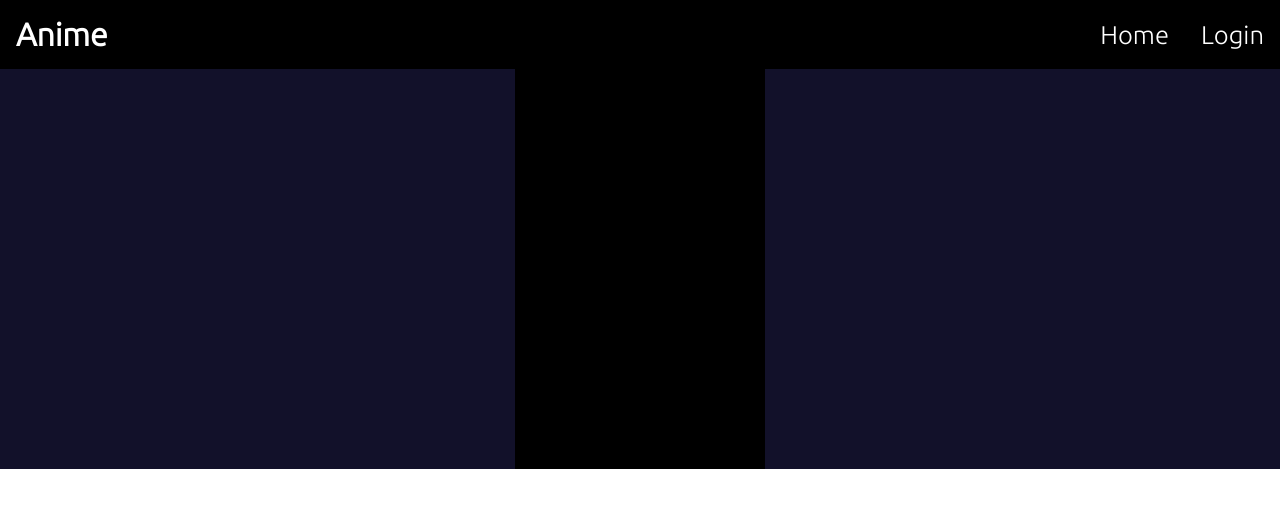
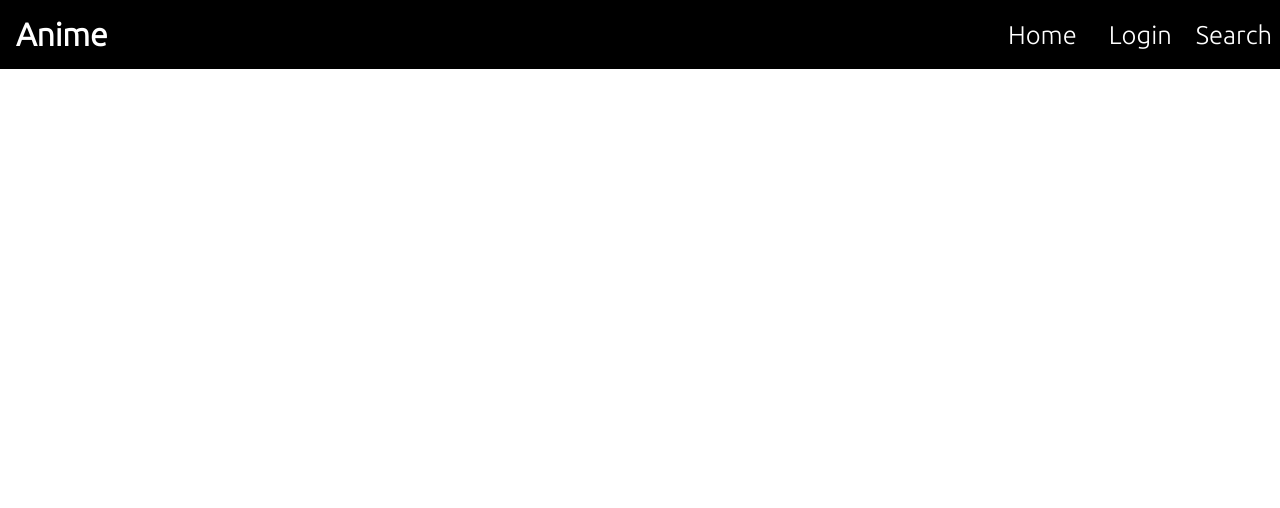
Before and after one commit to crattanasamay/Anime-Website, a React (Create React App) app: page /login in a window 1280 px wide. Shown: the top 508 px of the page. Built offline with nearby package versions, Linux system fonts and the light colour scheme; the HTML template or start-up script is replaced by a standard one; a web font is replaced by a local one.

Commit message:
Revert "Login Page Fix"
This reverts commit b2f15b33246356be89cf5b2e9351dbba1a6a239c.

```diff
--- a/src/pages/Login.jsx
+++ b/src/pages/Login.jsx
@@ -6,29 +6,17 @@ import styled from 'styled-components';
 const Wrapper = styled.div`
     margin: 0px;
     padding: 0px;
+    height: auto;
     background-color: #12112a;
-    //width:100%;
-    display:flex;
-    justify-content: center;
-    align-items: center;
-    height: 100%;
 
-`
-
-const LoginContainer = styled.div`
-  height: 400px;
-  width: 250px;
-  background-color: black;
-
+    width:100%;
+    text-align: center;
+    background-color: #12112a;
 `
 
 export default function Login() {
   return (
     <Wrapper>
-      <LoginContainer>
-
-      </LoginContainer>
-
 
     </Wrapper>
   )
--- a/src/pages/components/Navbar.jsx
+++ b/src/pages/components/Navbar.jsx
@@ -158,6 +158,7 @@ export default function Navbar() {
 
                             <NavItem><NavbarLink to="/">Home</NavbarLink></NavItem>
                             <NavItem><NavbarLink to="/Login">Login</NavbarLink></NavItem>
+                            <NavItem>Search</NavItem>
 
                         </NavList>
 
```
